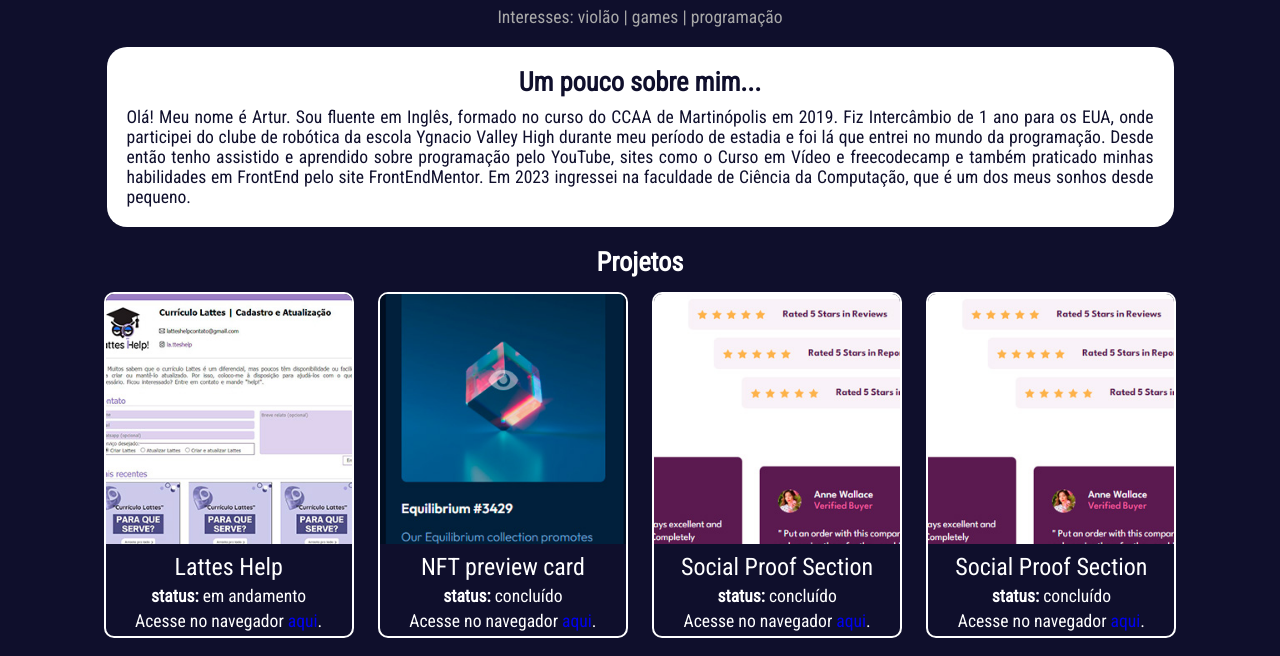
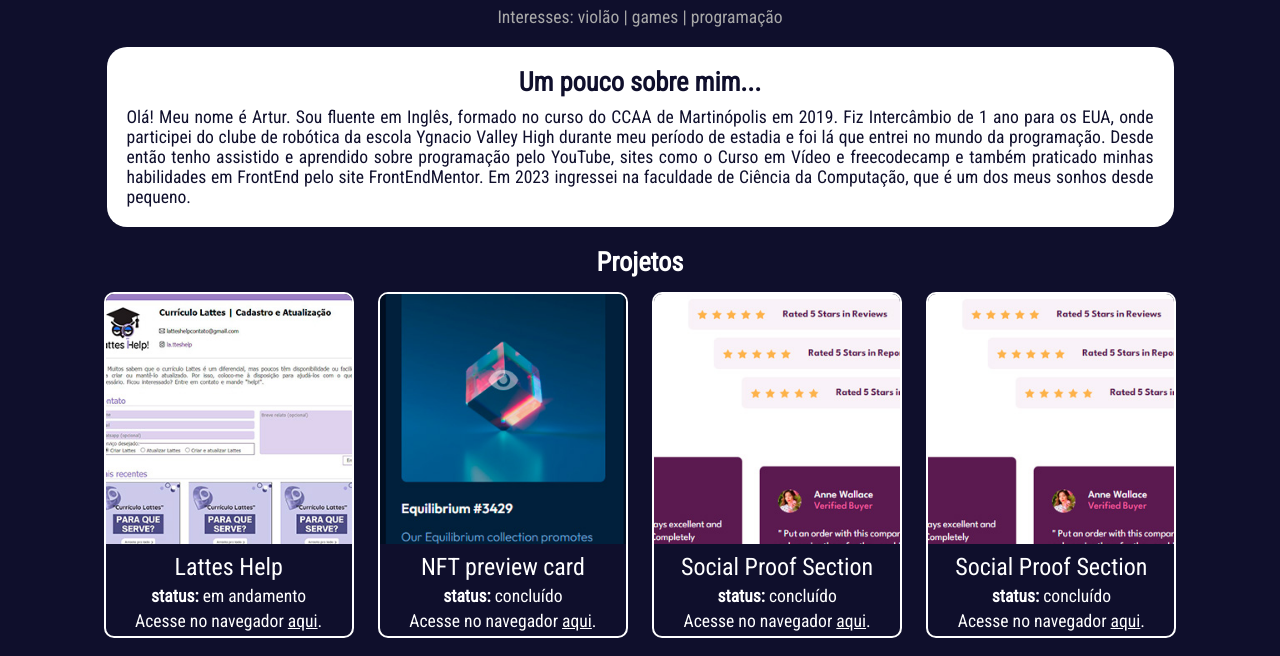
Before and after one commit to Artur-Neri/Portfolio, a plain HTML site: page index.html in a window 1280 px wide. Shown: the part 288-944 px from the top of the page. Drawn offline with Linux system fonts and the light colour scheme; a web font is replaced by a local one.

Commit message:
changed link colors

```diff
--- a/styles.css
+++ b/styles.css
@@ -18,9 +18,16 @@ body {
   font-size: 1.1rem;
 }
 
+.projects a{
+  color: white;
+}
+
 a {
-  text-decoration: none;
-  color: ;
+  text-decoration: underline;
+}
+
+a:hover {
+  color: gray;
 }
 
 
```
